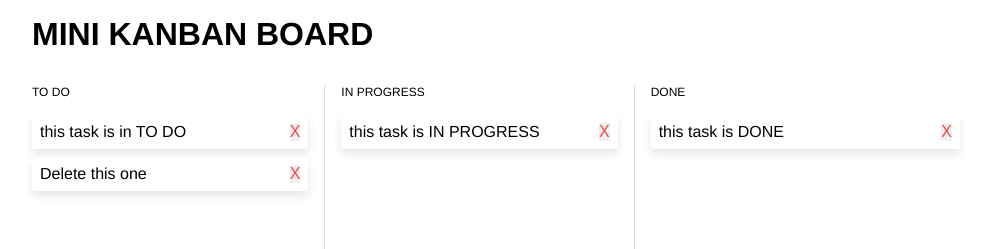
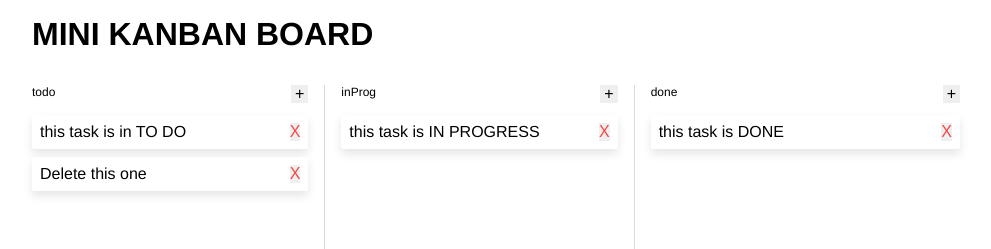
Before and after one commit to gui-santos/mini-kanban, a Next.js app: page / in a window 1280 px wide. Shown: the top 249 px of the page, without its empty margins (144-1135 px from the left). Built offline with nearby package versions, Linux system fonts and the light colour scheme.

Commit message:
refactor column and implement addTask feature

```diff
--- a/components/Board.js
+++ b/components/Board.js
@@ -1,38 +1,21 @@
 import { useState } from "react";
 
-import { Grid, Column, ColumnTitle, ColumnContent } from "./BoardStyles";
-import TaskList from "./TaskList";
+import { Grid } from "./BoardStyles";
+import Column from "./Column";
 
 function Board() {
   const [tasks, setTasks] = useState([
-    { status: "todo", text: "this task is in TO DO" },
-    { status: "todo", text: "Delete this one" },
-    { status: "inProg", text: "this task is IN PROGRESS" },
-    { status: "done", text: "this task is DONE" }
+    { id: 1, status: "todo", text: "this task is in TO DO" },
+    { id: 2, status: "todo", text: "Delete this one" },
+    { id: 3, status: "inProg", text: "this task is IN PROGRESS" },
+    { id: 4, status: "done", text: "this task is DONE" }
   ]);
 
   return (
     <Grid>
-      <Column>
-        <ColumnTitle>TO DO</ColumnTitle>
-        <ColumnContent>
-          <TaskList tasks={tasks} setList={setTasks} filter="todo" />
-        </ColumnContent>
-      </Column>
-
-      <Column>
-        <ColumnTitle>IN PROGRESS</ColumnTitle>
-        <ColumnContent>
-          <TaskList tasks={tasks} setList={setTasks} filter="inProg" />
-        </ColumnContent>
-      </Column>
-
-      <Column>
-        <ColumnTitle>DONE</ColumnTitle>
-        <ColumnContent>
-          <TaskList tasks={tasks} setList={setTasks} filter="done" />
-        </ColumnContent>
-      </Column>
+      <Column tasks={tasks} setTasks={setTasks} filter="todo" />
+      <Column tasks={tasks} setTasks={setTasks} filter="inProg" />
+      <Column tasks={tasks} setTasks={setTasks} filter="done" />
     </Grid>
   );
 }
--- a/components/BoardStyles.js
+++ b/components/BoardStyles.js
@@ -12,7 +12,7 @@ export const Grid = styled.div`
   }
 `;
 
-export const Column = styled.div`
+export const ColumnContainer = styled.div`
   margin-right: 1rem;
   padding-right: 1rem;
   border-right: 1px solid #dadada;
@@ -28,3 +28,15 @@ export const ColumnContent = styled.div`
   display: flex;
   flex-direction: column;
 `;
+
+export const AddButton = styled.button`
+  float: right;
+  border: 0;
+  padding: 0 0.25rem;
+  font-size: 1rem;
+  cursor: pointer;
+
+  :hover {
+    background-color: #dadada;
+  }
+`;
--- /dev/null
+++ b/components/Column.js
@@ -0,0 +1,30 @@
+import {
+  ColumnContainer,
+  ColumnTitle,
+  ColumnContent,
+  AddButton
+} from "./BoardStyles";
+import TaskList from "./TaskList";
+
+const Column = ({ tasks, setTasks, filter }) => {
+  const addTask = () => {
+    setTasks([
+      ...tasks,
+      { id: tasks.length + 1, status: filter, text: "new task" }
+    ]);
+  };
+
+  return (
+    <ColumnContainer>
+      <ColumnTitle>
+        <AddButton onClick={addTask}>+</AddButton>
+        {filter}
+      </ColumnTitle>
+      <ColumnContent>
+        <TaskList tasks={tasks} setList={setTasks} filter={filter} />
+      </ColumnContent>
+    </ColumnContainer>
+  );
+};
+
+export default Column;
```
